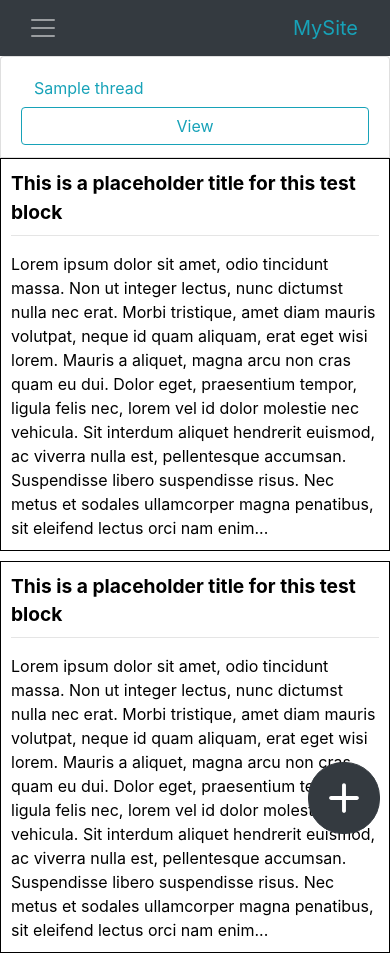
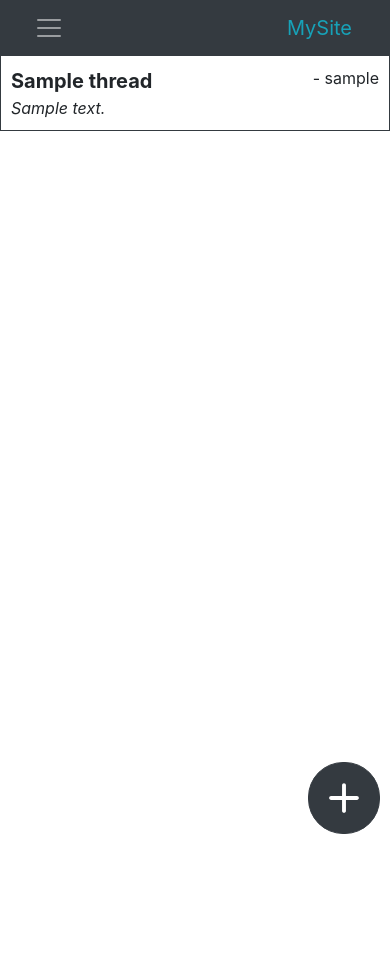
Before and after one commit to AbrahamLara/MySite-Forum, a Django app: page / in a window 390 px wide. After the commit the page ends 834 px from the top, so only its background shows below. Run offline with Django 3.2, Linux system fonts and the light colour scheme; tables that the repository leaves empty hold one stand-in row (values such as "Sample post"); some libraries are stand-ins or nearby versions.

Commit message:
Thread block temporary  design change. Navbar reaches outside of safe area for phones with notches

```diff
--- a/mysite_forum/templates/index.html
+++ b/mysite_forum/templates/index.html
@@ -10,39 +10,6 @@
         {% for thread in forum_context.threads reversed %}
             {% include 'partials/thread_card.html' with thread=thread %}
         {% endfor %}
-
-        <div class="test-block">
-            <a class="thread-link" href="/">
-                <div class="test-title">This is a placeholder title for this test block</div>
-                <hr class="nice-hr">
-                <div>
-                    Lorem ipsum dolor sit amet, odio tincidunt massa. Non ut integer lectus,
-                    nunc dictumst nulla nec erat. Morbi tristique, amet diam mauris volutpat,
-                    neque id quam aliquam, erat eget wisi lorem. Mauris a aliquet, magna arcu
-                    non cras quam eu dui. Dolor eget, praesentium tempor, ligula felis nec,
-                    lorem vel id dolor molestie nec vehicula. Sit interdum aliquet hendrerit
-                    euismod, ac viverra nulla est, pellentesque accumsan. Suspendisse libero
-                    suspendisse risus. Nec metus et sodales ullamcorper magna penatibus, sit
-                    eleifend lectus orci nam enim...
-                </div>
-            </a>
-        </div>
-        <div class="test-block">
-            <a class="thread-link" href="/">
-                <div class="test-title">This is a placeholder title for this test block</div>
-                <hr class="nice-hr">
-                <div>
-                    Lorem ipsum dolor sit amet, odio tincidunt massa. Non ut integer lectus,
-                    nunc dictumst nulla nec erat. Morbi tristique, amet diam mauris volutpat,
-                    neque id quam aliquam, erat eget wisi lorem. Mauris a aliquet, magna arcu
-                    non cras quam eu dui. Dolor eget, praesentium tempor, ligula felis nec,
-                    lorem vel id dolor molestie nec vehicula. Sit interdum aliquet hendrerit
-                    euismod, ac viverra nulla est, pellentesque accumsan. Suspendisse libero
-                    suspendisse risus. Nec metus et sodales ullamcorper magna penatibus, sit
-                    eleifend lectus orci nam enim...
-                </div>
-            </a>
-        </div>
     </div>
 </div>
 <a class="btn btn-dark create-btn" id="create-thread" href="/create">
--- a/mysite_forum/templates/partials/thread_card.html
+++ b/mysite_forum/templates/partials/thread_card.html
@@ -1,17 +1,15 @@
-<div class="card">
-    <div class="card-header" id="{{ thread.pk }}">
-        <h5 class="mb-0">
-            <button class="btn btn-link text-info title" type="button" data-toggle="collapse" data-target="#{{ thread.author }}{{ thread.pk }}" aria-expanded="true" aria-controls="#{{ thread.author }}{{ thread.pk }}">
-            {{ thread.title }}
-            </button>
-            <a class="btn btn-outline-info link" href="/thread/{{ thread.pk }}">View</a>
-        </h5>
+<div class="thread-block rm-tp-bd">
+    <div class="w-mx">
+        {% if thread.title|length > 41 %}
+        <div class="thread-title">{{ thread.title|slice:"0:40" }}...</div>
+        {% else %}
+        <div class="thread-title">{{ thread.title }}</div>
+        {% endif %}
+        <div class="thread-author">- {{ thread.author }}</div>
     </div>
-    <div id="{{ thread.author }}{{ thread.pk }}" class="collapse" aria-labelledby="{{ thread.pk }}" data-parent="#threads">
-        {% if thread.body|length > 1270 %}
-        <div class="card-body">{{ thread.body|slice:"0:1271" }}...</div>
-        {% else %}
-        <div class="card-body">{{ thread.body }}</div>
-        {% endif %}
-    </div>
+    {% if thread.body|length > 181 %}
+    <div class="thread-body">{{ thread.body|slice:"0:180" }}...</div>
+    {% else %}
+    <div class="thread-body">{{ thread.body }}</div>
+    {% endif %}
 </div>
--- a/static/mysite_forum/css/forum.css
+++ b/static/mysite_forum/css/forum.css
@@ -6,62 +6,53 @@
     position: fixed;
 }
 
-.test-block {
-    border: 1px solid black;
-    padding: 10px;
-    margin-bottom: 10px;
+.thread-block {
+    padding: 10px !important;
+    border: 1px solid #343a40 !important;
+    font-family: -apple-system, BlinkMacSystemFont, 'Segoe UI', Roboto, Oxygen, Ubuntu, Cantarell, 'Open Sans', 'Helvetica Neue', sans-serif;
 }
 
-.test-block:hover {
+.thread-block:hover {
+    color: white;
     background-color: #343a40 !important;
 }
 
-.thread-link:hover > hr {
-    border-top: 1px solid white !important;
+.thread-block:hover > .thread-link {
+    color: white !important;
+    text-decoration: unset !important;
 }
 
-.test-title {
-    font-weight: bold;
-    font-size: larger;
-    font-family: -apple-system, BlinkMacSystemFont, 'Segoe UI', Roboto, Oxygen, Ubuntu, Cantarell, 'Open Sans', 'Helvetica Neue', sans-serif;
+.thread-title {
+    display: inline;
+    font-size: 20px;
+    font-weight: bolder !important;
 }
 
-.thread-link {
-    color: black !important;
-    cursor: default !important;
+.thread-author {
+    display: inline;
+    float: right;
 }
 
-.thread-link:hover {
-    color: white !important;
-    text-decoration: unset;
+.thread-body {
+    font-style: italic !important;
 }
 
-.nice-hr {
-	margin-top: 0.5rem !important;
+/* For phones with the notches */
+.safe-fit {
+    padding-left: calc(max(22px, env(safe-area-inset-left)));
+    padding-right: calc(max(22px, env(safe-area-inset-right)));
+}
+
+.w-mx {
+    width: 100% !important;
+}
+
+.rm-tp-bd {
+    border-top: 0 !important;
 }
 
 img {
     height: 70px;
-}
-
-.card-header {
-    background-color: unset;
-}
-
-.btm-border {
-    border-bottom: 1px solid rgba(0,0,0,.125) !important;
-}
-
-div.card-body {
-    white-space: pre-line;
-}
-
-button.title:hover {
-    text-decoration: none;
-}
-
-a.link {
-    float: right;
 }
 
 .more-btn:hover {
@@ -87,43 +78,18 @@ a.link {
 }
 
 @media (max-width: 736px) {
-    a.link {
-        display: block;
-        margin: auto;
-        float: unset;
-    }
+
 }
 
 @media (max-width: 991px) {
-
-    a.link {
-        width: 100% !important;
-    }
-
     .container {
         margin: unset;
         padding: unset;
         max-width: unset !important;
     }
 
-    button.btn.title {
-        text-align: left;
-        width: 100%;
-        overflow-x: auto;
-    }
-
-    button.title::after {
-        text-overflow: clip;
-    }
-
     .create-btn {
         right: 10;
         bottom: 10;
     }
-
-    .card-body {
-        max-height: 200px;
-        overflow: auto;
-        -webkit-overflow-scrolling: touch;
-    }
 }
--- a/templates/base.html
+++ b/templates/base.html
@@ -2,7 +2,7 @@
 	<html>
 		<head>
 			<meta charset="utf-8">
-			<meta name="viewport" content="width=device-width, initial-scale=1, shrink-to-fit=no">
+			<meta name="viewport" content="width=device-width, initial-scale=1, shrink-to-fit=no, viewport-fit=cover">
 			<link rel="shortcut icon" href="">
 			<title>My Site</title>
 			<script src="https://ajax.googleapis.com/ajax/libs/jquery/3.3.1/jquery.min.js"></script>
@@ -12,7 +12,7 @@
 			{% endblock %}
 		</head>
 	<body>
-		<nav class="navbar navbar-expand-md navbar-dark sticky-top bg-dark">
+		<nav class="navbar navbar-expand-md navbar-dark sticky-top bg-dark safe-fit">
 			<button class="navbar-toggler" type="button" data-toggle="collapse" data-target="#navbarContent" aria-controls="navbarContent" aria-expanded="false" aria-label="Toggle navigation">
 				<span class="navbar-toggler-icon"></span>
 			</button>
```
